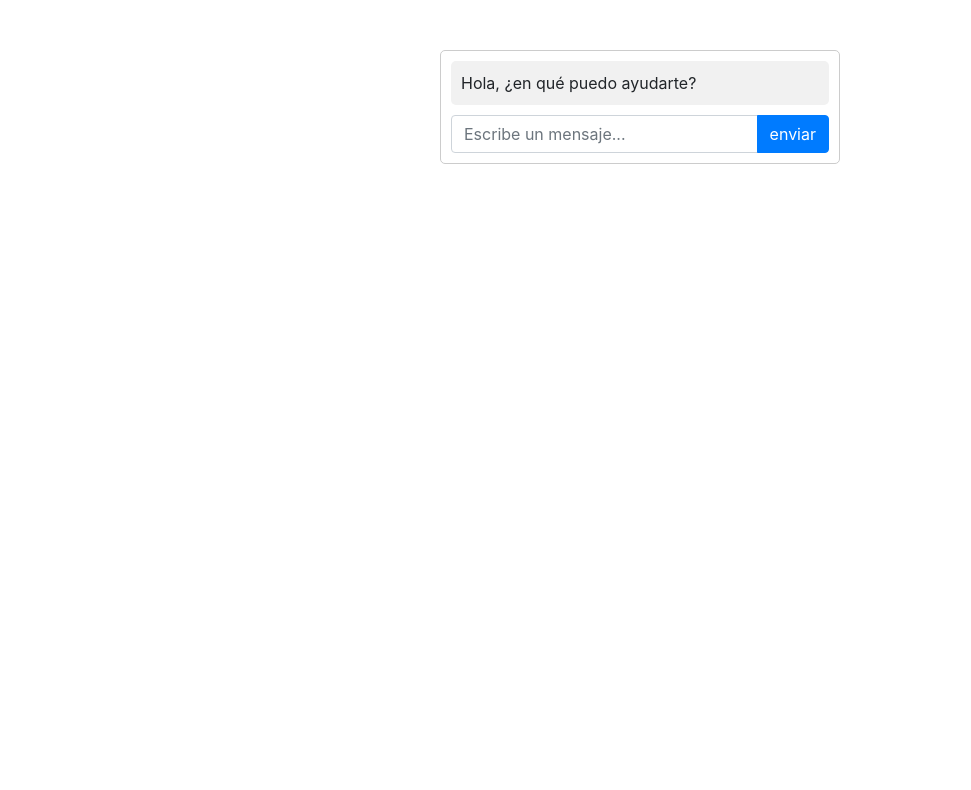
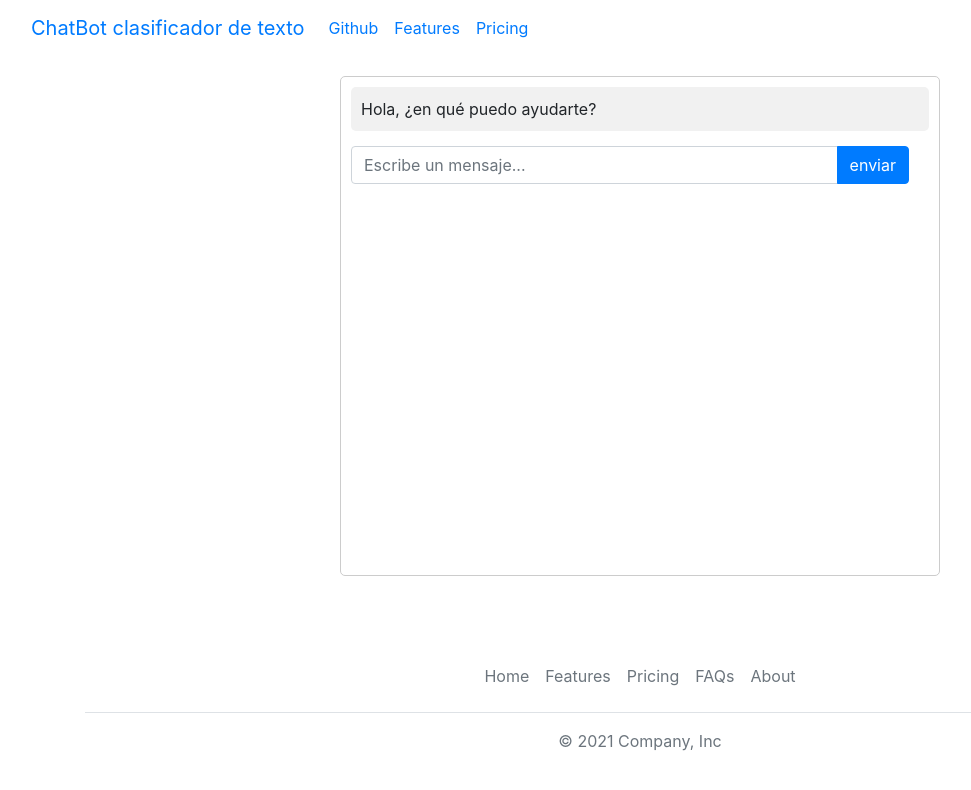
Before and after one commit to MaikiSoft/clasificacion-de-texto, a plain HTML site: page views/index.html in a window 1280 px wide. Shown: the whole page, without its empty margins (0-971 px from the left). Drawn offline with nearby package versions, Linux system fonts and the light colour scheme; files that its build step writes are made by us from their sources.

Commit message:
Segundo commit
estilos y front

```diff
--- a/views/index.html
+++ b/views/index.html
@@ -5,10 +5,32 @@
     <meta name="viewport" content="width=device-width, initial-scale=1.0">
     <title>Chatbot</title>
     <link rel="stylesheet" href="https://maxcdn.bootstrapcdn.com/bootstrap/4.5.2/css/bootstrap.min.css">
-    <link rel="stylesheet" href="static/styles.css">
+    <link rel="stylesheet" href="styles.css">
 </head>
 <body>
-    <div class="container">
+    <nav class="navbar navbar-expand-lg bg-body-tertiary">
+        <div class="container-fluid">
+          <a class="navbar-brand" href="#">ChatBot clasificador de texto</a>
+          <button class="navbar-toggler" type="button" data-bs-toggle="collapse" data-bs-target="#navbarNav" aria-controls="navbarNav" aria-expanded="false" aria-label="Toggle navigation">
+            <span class="navbar-toggler-icon"></span>
+          </button>
+          <div class="collapse navbar-collapse" id="navbarNav">
+            <ul class="navbar-nav">
+              <li class="nav-item">
+                <a class="nav-link active" aria-current="page" href="#">Github</a>
+              </li>
+              <li class="nav-item">
+                <a class="nav-link" href="#">Features</a>
+              </li>
+              <li class="nav-item">
+                <a class="nav-link" href="#">Pricing</a>
+              </li>
+            </ul>
+          </div>
+        </div>
+      </nav>
+
+    <div class="containerChat">
         <div class="chat-container">
             <div class="chat-box" id="chat-box">
                 <div class="chat-message bot">Hola, ¿en qué puedo ayudarte?</div>
@@ -21,10 +43,21 @@
             </div>
         </div>
     </div>
-
+    <div class="container">
+        <footer class="py-3 my-4">
+          <ul class="nav justify-content-center border-bottom pb-3 mb-3">
+            <li class="nav-item"><a href="#" class="nav-link px-2 text-muted">Home</a></li>
+            <li class="nav-item"><a href="#" class="nav-link px-2 text-muted">Features</a></li>
+            <li class="nav-item"><a href="#" class="nav-link px-2 text-muted">Pricing</a></li>
+            <li class="nav-item"><a href="#" class="nav-link px-2 text-muted">FAQs</a></li>
+            <li class="nav-item"><a href="#" class="nav-link px-2 text-muted">About</a></li>
+          </ul>
+          <p class="text-center text-muted">© 2021 Company, Inc</p>
+        </footer>
+      </div>
     <script src="https://ajax.googleapis.com/ajax/libs/jquery/3.5.1/jquery.min.js"></script>
     <script src="https://cdnjs.cloudflare.com/ajax/libs/popper.js/1.16.0/umd/popper.min.js"></script>
     <script src="https://maxcdn.bootstrapcdn.com/bootstrap/4.5.2/js/bootstrap.min.js"></script>
-    <script src="static/script.js"></script>
+    <script src="script.js"></script>
 </body>
 </html>
--- a/views/styles.css
+++ b/views/styles.css
@@ -1,13 +1,34 @@
+.containerChat {
+    height: 70vh;
+    display: flex;
+    flex-direction: column;
+    justify-content: center;
+    align-items: center;
+}
+
 .chat-container {
-    max-width: 400px;
-    margin: 50px auto;
+    height: 500px;
+    max-width: 100%;
     border: 1px solid #ccc;
+    background: #ffffff;
     border-radius: 5px;
     padding: 10px;
+    position: relative;
+    overflow-y: auto;
+    width: 100%;
+    max-width: 600px;
+    margin-bottom: 20px;
+}
+
+.input-group {
+    width: calc(100% - 20px);
+    max-width: 580px;
 }
 
 .chat-box {
     margin-bottom: 10px;
+    max-height: 400px;
+    overflow-y: auto;
 }
 
 .chat-message {
```
